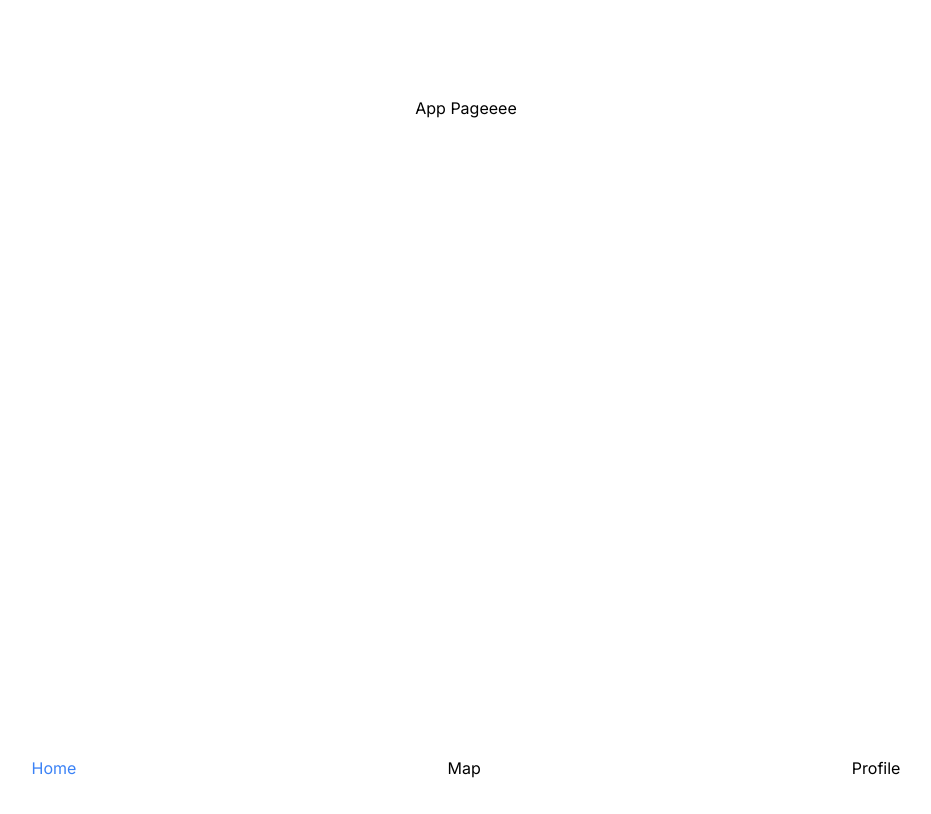
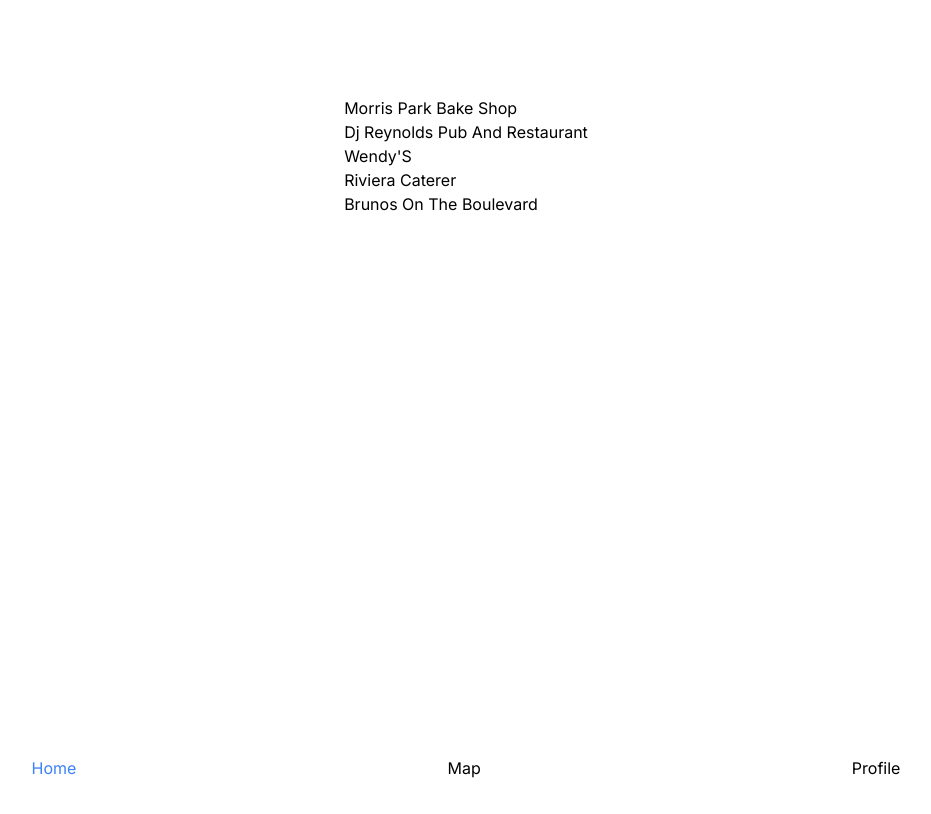
Before and after one commit to MadhurMata/foodies, a Next.js app: page / in a window 1280 px wide. Shown: the top 814 px of the page, without its empty margins (174-1105 px from the left). Built offline with nearby package versions, Linux system fonts and the light colour scheme; no server answers.

Commit message:
move root page to pages

```diff
--- /dev/null
+++ b/src/app/(pages)/(home)/page.tsx
@@ -0,0 +1,27 @@
+import { promises as fs } from 'fs';
+
+const fetchRestaurants = async () => {
+  const file = await fs.readFile(process.cwd() + '/src/api/restaurantsApi/restaurants.json', 'utf8');
+  return JSON.parse(file).slice(0, 5);
+}
+
+
+export default async function Home() {
+  const restaurants = await fetchRestaurants();
+
+  if(!restaurants) return <h1>No data</h1>
+
+  return (
+    <div>
+      {
+      restaurants.map((restaurant) => {
+        return (
+          <div>
+            <h1>{restaurant.name}</h1>
+          </div>
+        )
+      })
+      }
+    </div>
+  );
+}
--- a/src/app/(pages)/home/page.tsx
+++ /dev/null
@@ -1,7 +0,0 @@
-import React from 'react';
-
-const Home = () => {
-  return <div>Home</div>;
-};
-
-export default Home;
--- a/src/app/page.tsx
+++ /dev/null
@@ -1,10 +0,0 @@
-const fetchRestaurants = async () =>
-   await fetch('../api/restaurantsApi/restaurants.json')
-    .then((response) => response.json())
-    .then((json) => console.log(json));
-;
-
-export default function Home() {
-  fetchRestaurants();
-  return <h1>App Pageeee</h1>;
-}
```
